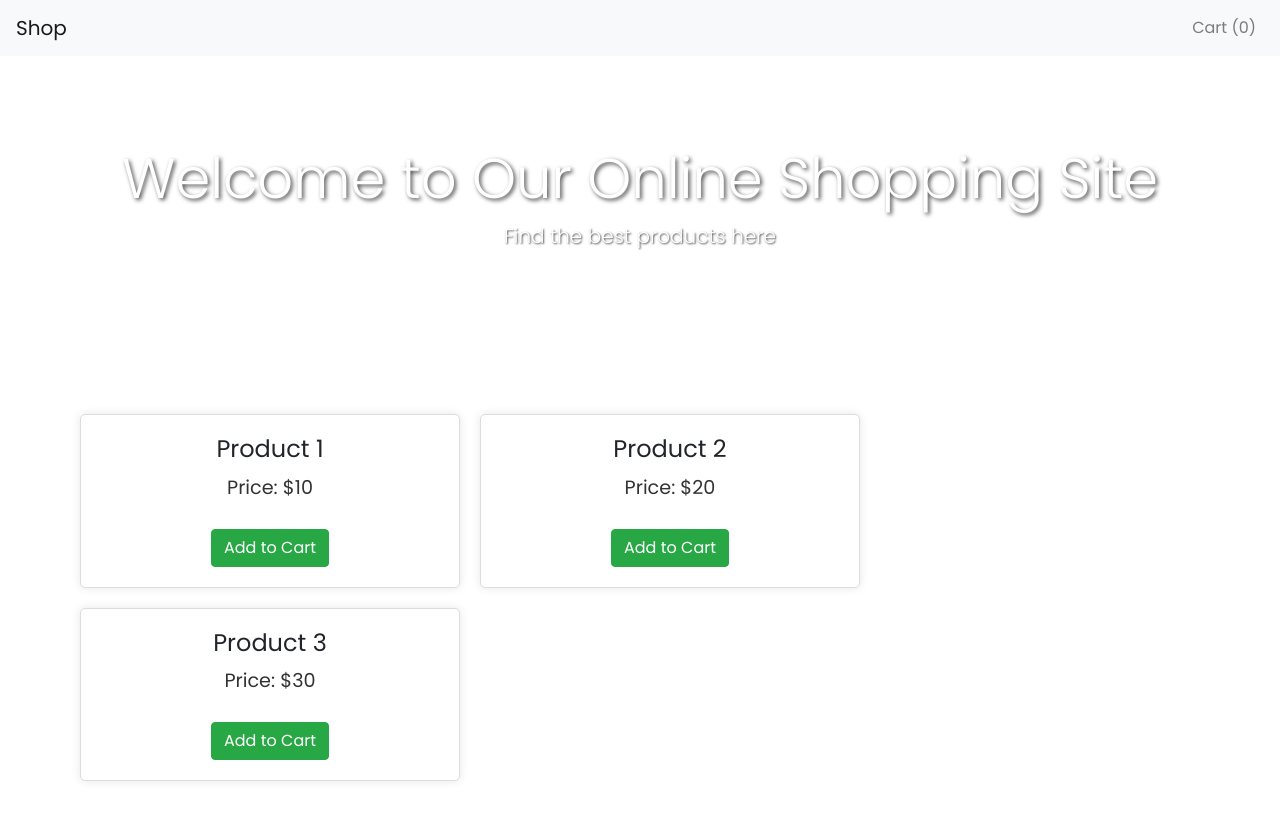
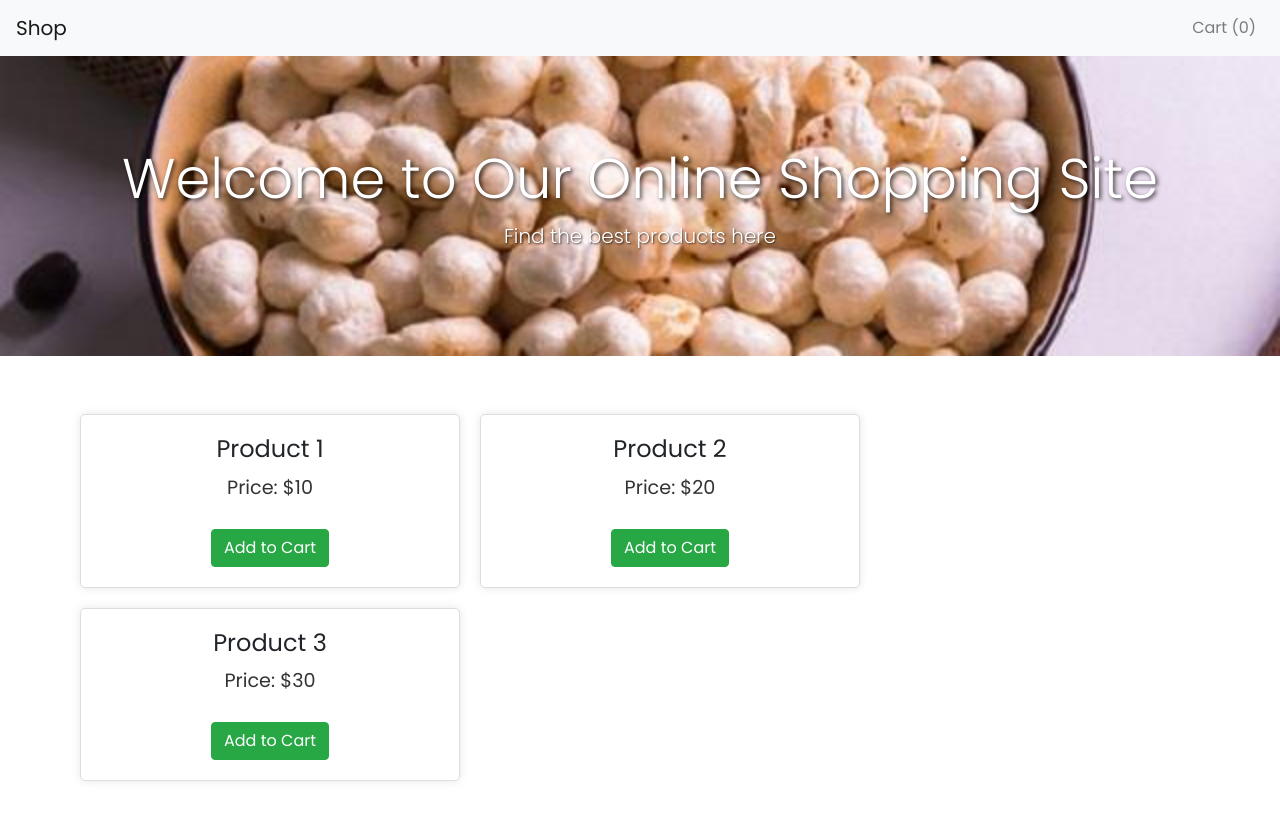
Before and after one commit to Nizam2511/retailsite, a plain HTML site: page index.html in a window 1280 px wide. Drawn offline with nearby package versions, Linux system fonts and the light colour scheme.

Commit message:
Update styles.css

```diff
--- a/styles.css
+++ b/styles.css
@@ -7,7 +7,7 @@ h1, h2, h3, h4, h5, h6 {
 }
 
 .bg-image {
-    background-image: url('images/background.jpg');
+    background-image: url('images/background.jpeg');
     background-size: cover;
     background-position: center;
     height: 300px;
```
